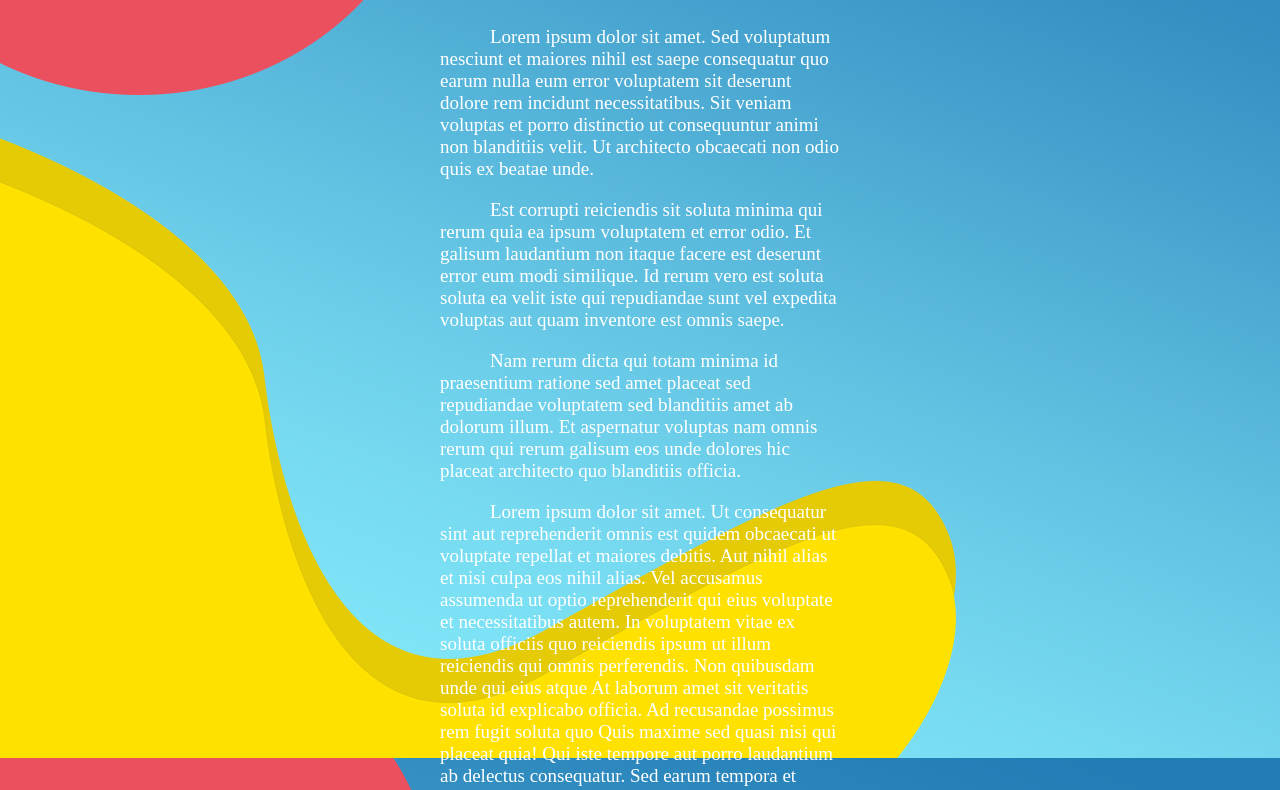
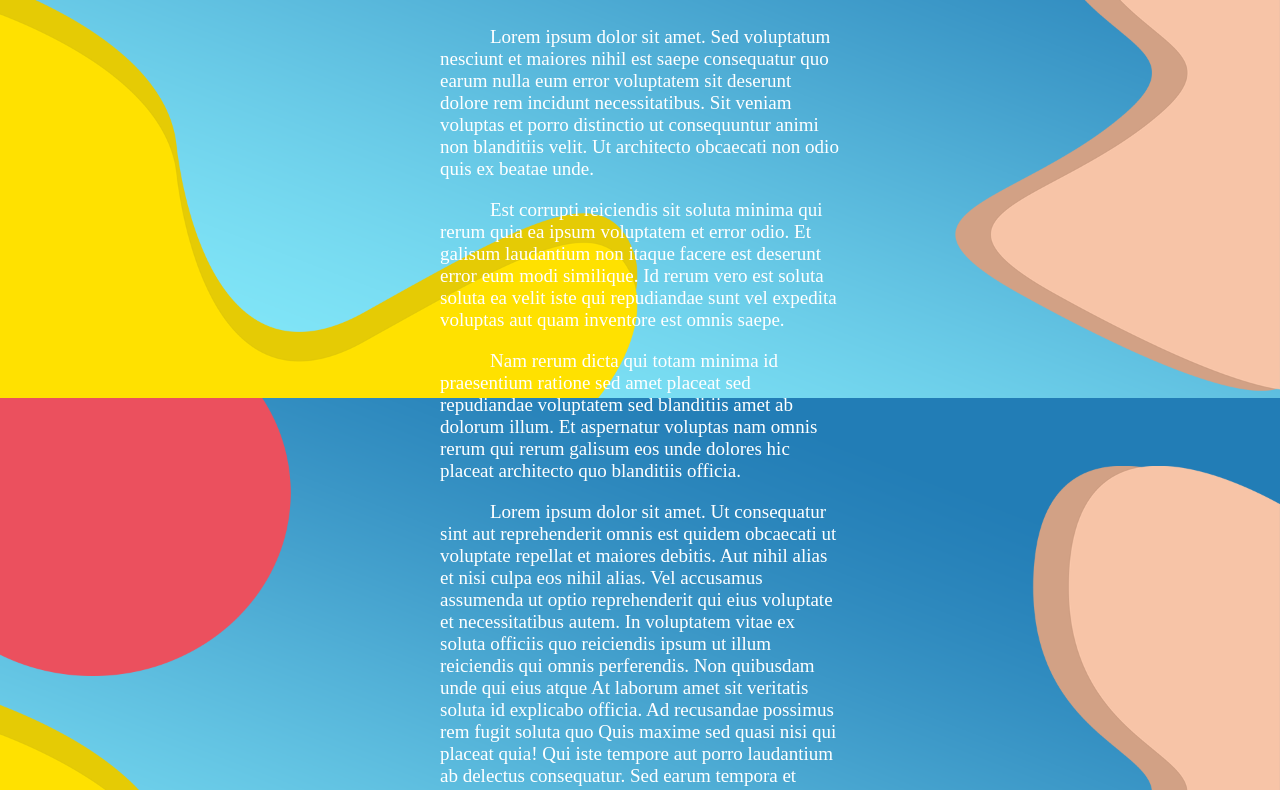
Before and after one commit to ramisdeadd/alt-text_gen_website, a plain HTML site: page about_us.html in a window 1280 px wide. Shown: the part 322-1112 px from the top of the page. Drawn offline with Linux system fonts and the light colour scheme.

Commit message:
Modified: styles.css fixed the issue of repeating background image.

```diff
--- a/styles.css
+++ b/styles.css
@@ -8,6 +8,7 @@
 }
 body{
     background-image: url(images/bg.png);
+    background-size: 100% auto;
     font-family: Monserrat;
     color: white;
     margin: 40px;
```
